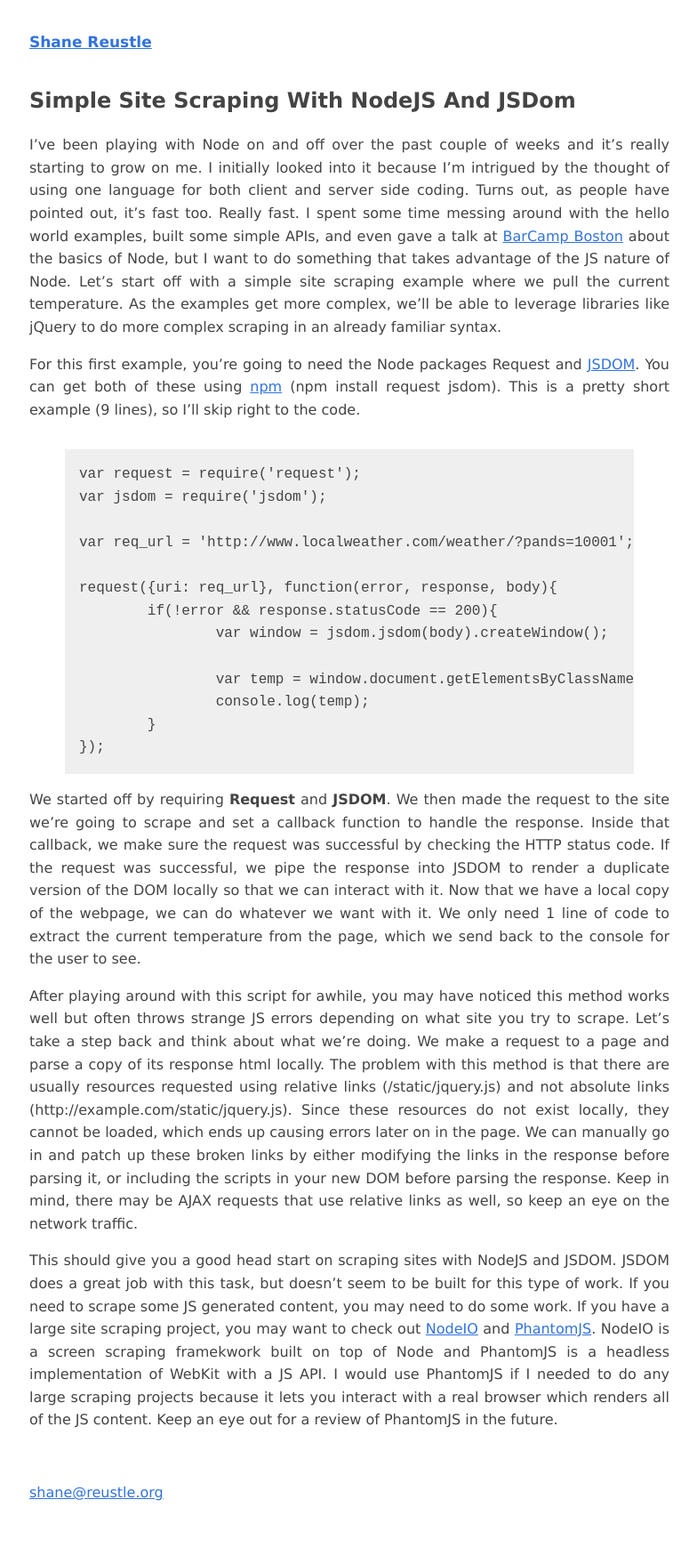
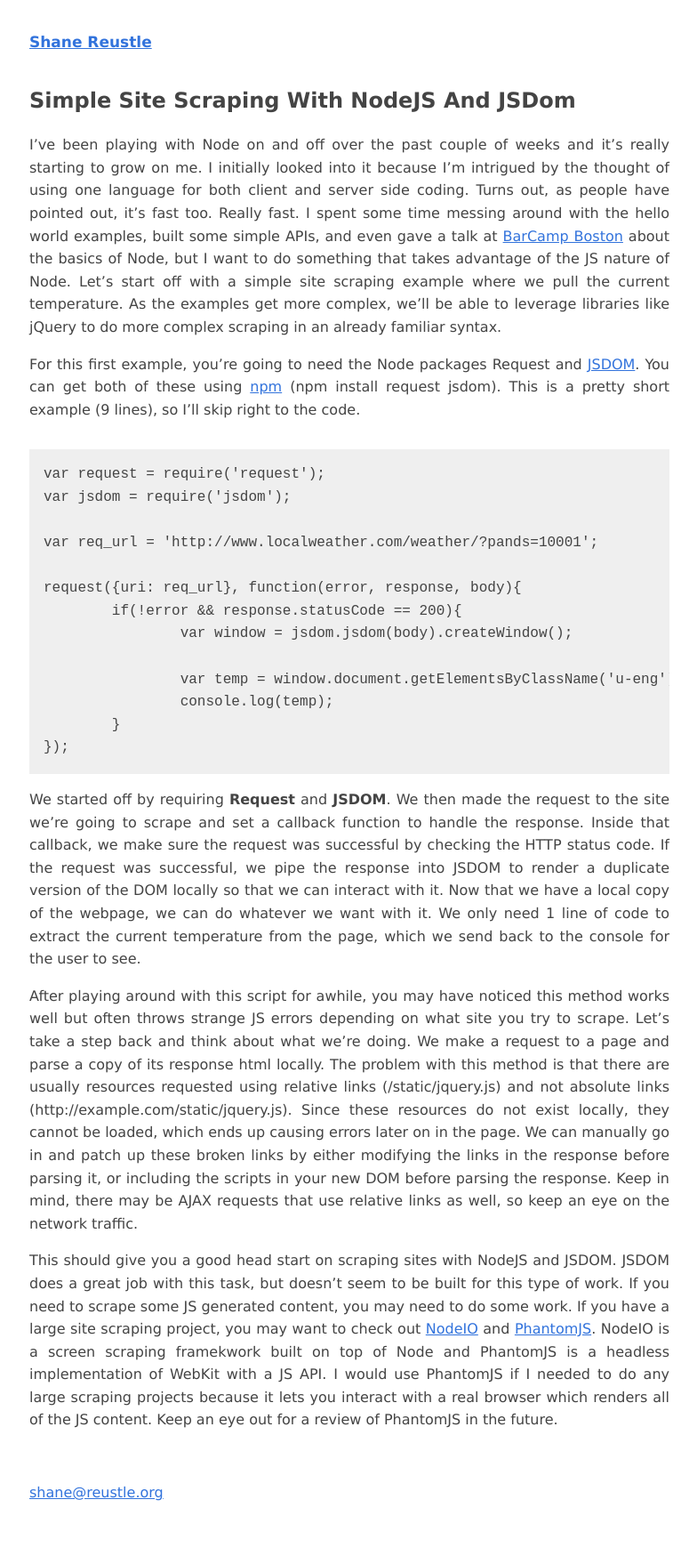
Before and after one commit to reustle/reustle, a Jekyll site: the page built from _posts/2011-04-15-simple-site-scraping-with-nodejs-and-jsdom.md, in a window 1280 px wide. Shown: the whole page at 89% size, without its empty margins (247-1031 px from the left). Built offline with Jekyll 4.4.1, drawn with Linux system fonts in a browser that asks for light colours.

Commit message:
Update 2011-04-15-simple-site-scraping-with-nodejs-and-jsdom.md

```diff
--- a/_posts/2011-04-15-simple-site-scraping-with-nodejs-and-jsdom.md
+++ b/_posts/2011-04-15-simple-site-scraping-with-nodejs-and-jsdom.md
@@ -8,7 +8,8 @@
 
 For this first example, you're going to need the Node packages Request and [JSDOM](https://github.com/tmpvar/jsdom). You can get both of these using [npm](http://npmjs.org/) (npm install request jsdom). This is a pretty short example (9 lines), so I'll skip right to the code.
 
-{% highlight javascript %}
+
+<pre>
 var request = require('request');
 var jsdom = require('jsdom');
 
@@ -22,7 +23,8 @@
 		console.log(temp);
 	}
 });
-{% endhighlight %}
+</pre>
+
 
 We started off by requiring **Request** and **JSDOM**. We then made the request to the site we're going to scrape and set a callback function to handle the response. Inside that callback, we make sure the request was successful by checking the HTTP status code. If the request was successful, we pipe the response into JSDOM to render a duplicate version of the DOM locally so that we can interact with it. Now that we have a local copy of the webpage, we can do whatever we want with it. We only need 1 line of code to extract the current temperature from the page, which we send back to the console for the user to see.
 
```
